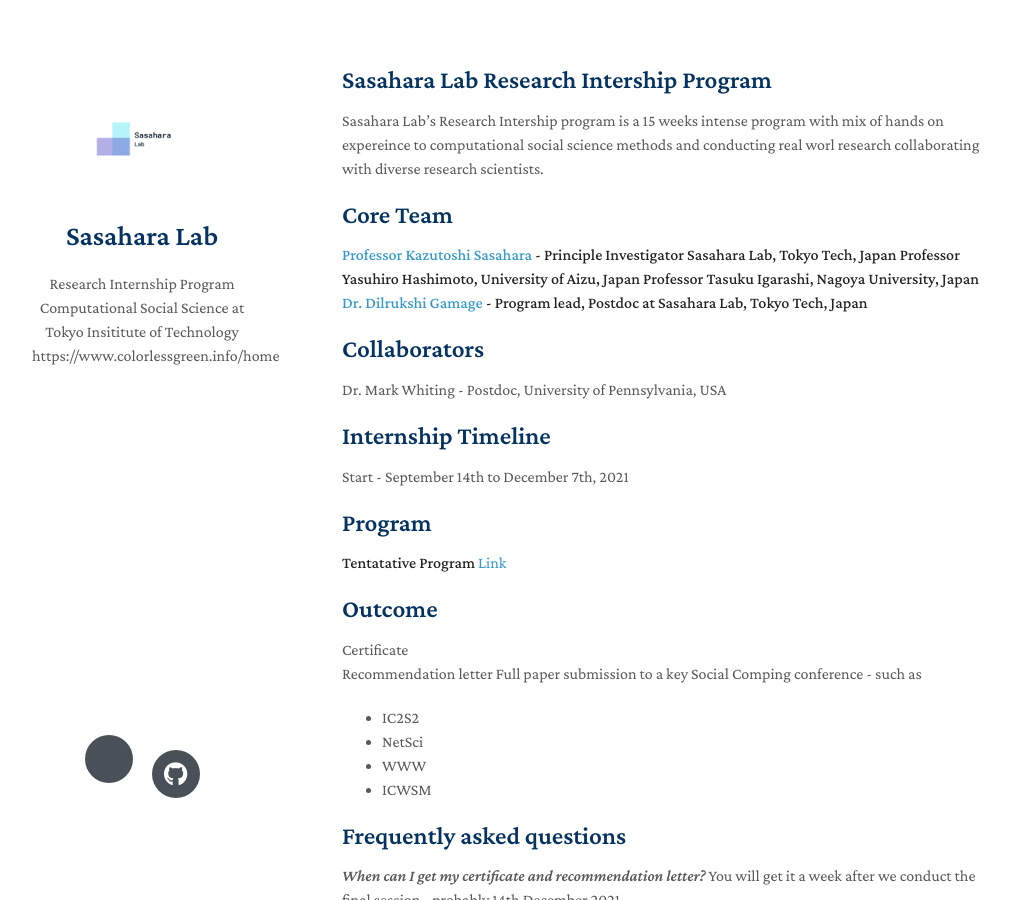
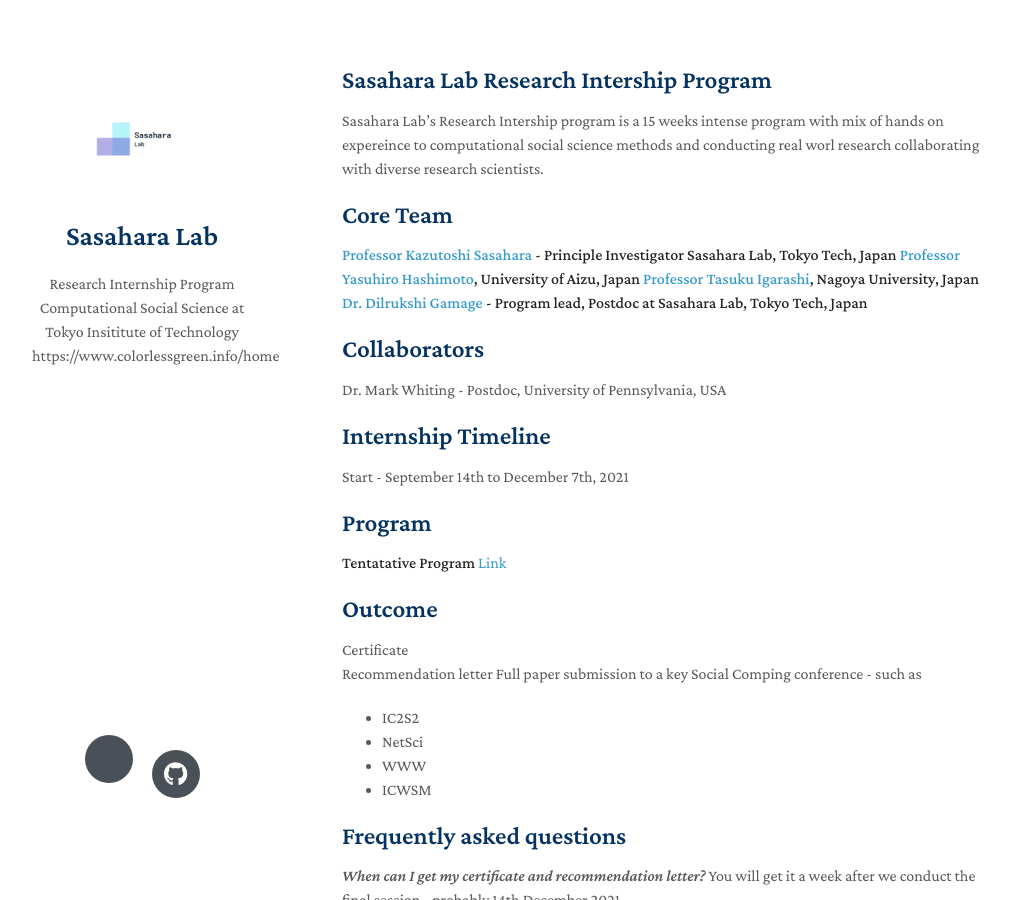
Before and after one commit to TokyoTech-SasaharaLAB-CREST/Research-Internship, a Jekyll site: the page built from index.md, in a window 1280 px wide and 900 px high. Shown: the whole window, without its empty margins (128-1138 px from the left). Built offline with Jekyll 4.4.1, drawn with Linux system fonts in a browser that asks for light colours; nearby versions of some CDN libraries; a style sheet for code colours, icons or effects is not loaded; our own code applies the rules of GitHub Pages for plain Markdown files; part of the change alters nothing that is shown.

```diff
--- a/index.md
+++ b/index.md
@@ -9,8 +9,8 @@ Sasahara Lab's Research Intership program is a 15 weeks intense program with mix
 ## Core Team
 
 **[Professor Kazutoshi Sasahara](https://researchmap.jp/colorlessgreen?lang=en) - Principle Investigator Sasahara Lab, Tokyo Tech, Japan**
-**Professor Yasuhiro Hashimoto, University of Aizu, Japan**
-**Professor Tasuku Igarashi, Nagoya University, Japan**
+**[Professor Yasuhiro Hashimoto](https://www.u-aizu.ac.jp/research/faculty/detail?lng=en&cd=90120), University of Aizu, Japan**
+**[Professor Tasuku Igarashi](https://tasukuigarashi.com/lab/archives/cv/igarashi-en.html), Nagoya University, Japan**
 **[Dr. Dilrukshi Gamage](http://dilrukshig.weebly.com/) - Program lead, Postdoc at Sasahara Lab, Tokyo Tech, Japan**
 
 ## Collaborators
```
